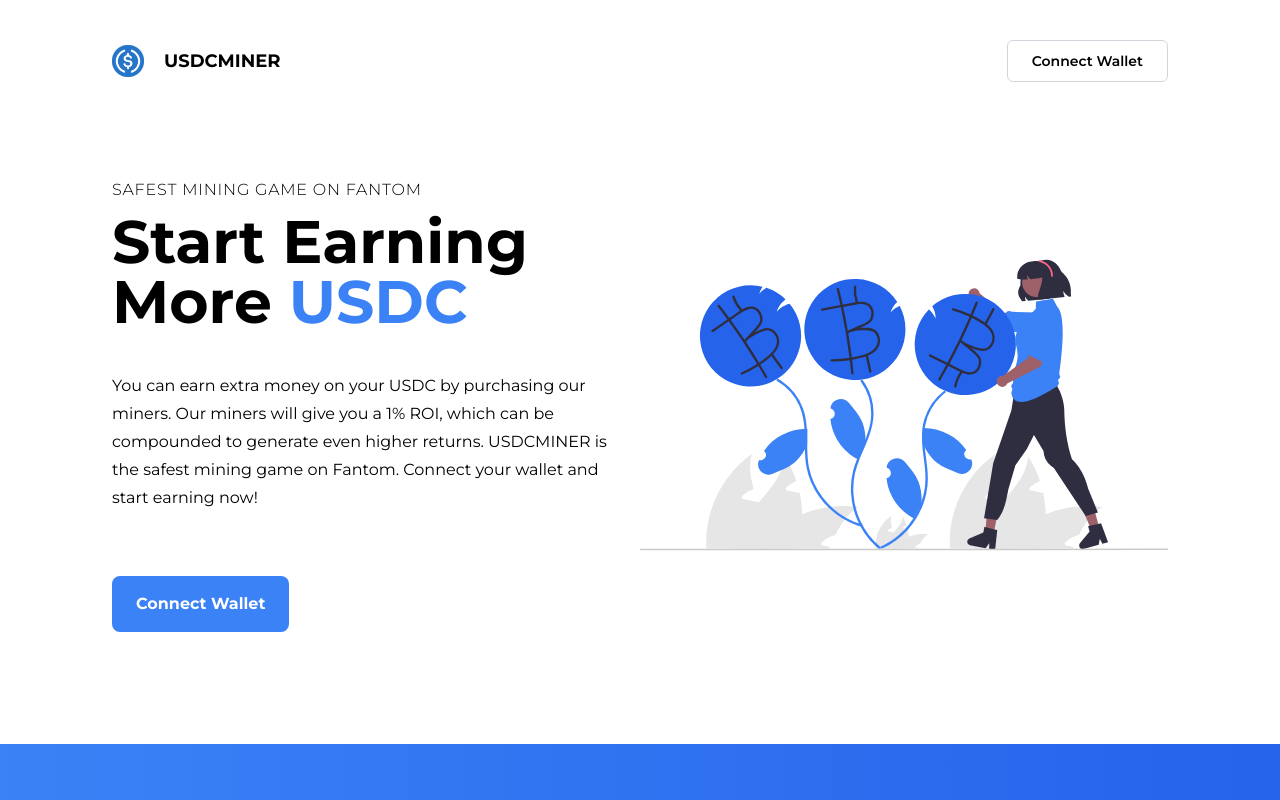
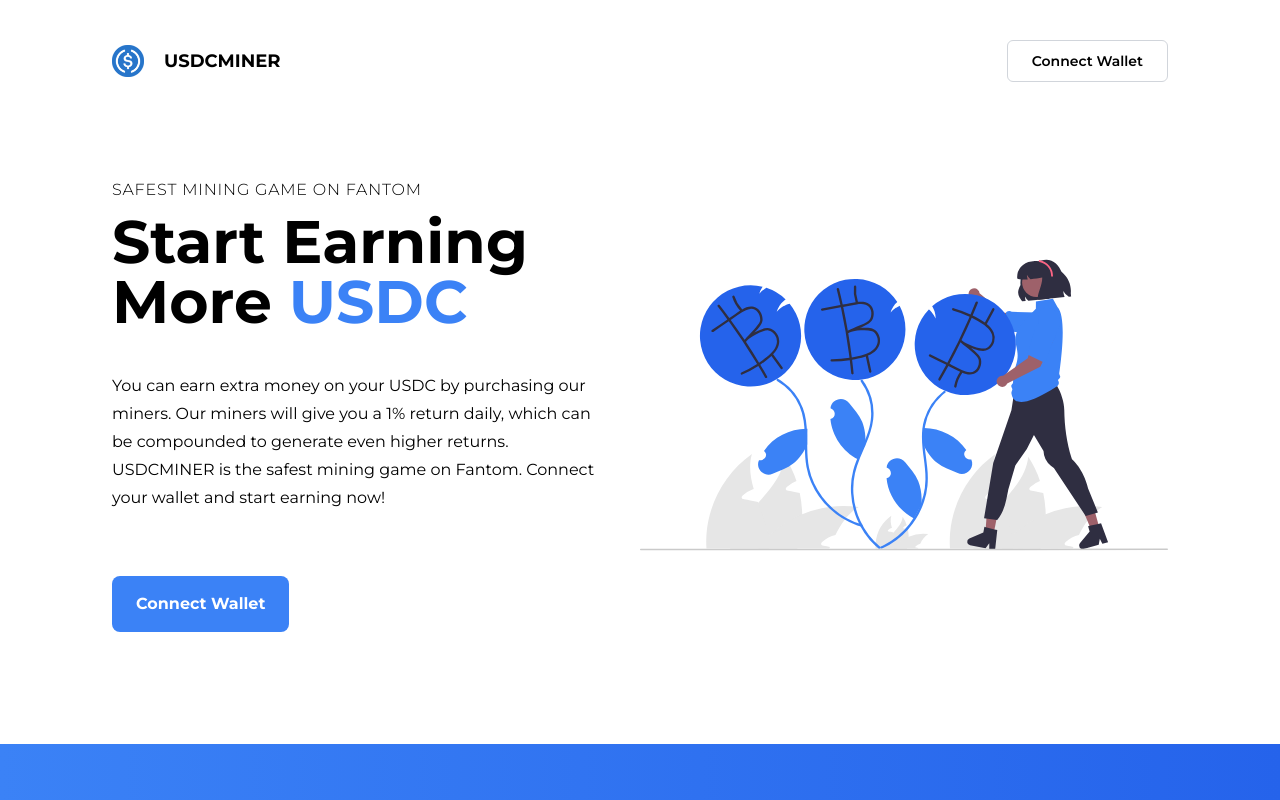
Before and after one commit to ZackyTalib/usdcminer, a Next.js app: page / in a window 1280 px wide. Shown: the top 800 px of the page. Built offline with nearby package versions, Linux system fonts and the light colour scheme.

Commit message:
changed hero text and dashboard button

```diff
--- a/pages/index.tsx
+++ b/pages/index.tsx
@@ -11,7 +11,7 @@ function Header(props: { walletConnected: boolean, connectWallet: () => void })
         <img src="/images/logo.png" className="w-8 h-8 cursor-pointer" onClick={() => window.location.href = "/"} />
         <h2 className="font-bold text-lg ml-5">USDCMINER</h2>
       </div>
-      <a onClick={props.walletConnected ? () => window.location.href = "#dashboard" : () => props.connectWallet()} className="hidden sm:block cursor-pointer hover:scale-105 transition-all font-semibold text-sm p-2.5 pl-6 pr-6 border border-gray-300 rounded-md">{props.walletConnected ? "Goto Dashboard" : "Connect Wallet"}</a>
+      <a onClick={props.walletConnected ? () => window.location.href = "#dashboard" : () => props.connectWallet()} className="hidden sm:block cursor-pointer hover:scale-105 transition-all font-semibold text-sm p-2.5 pl-6 pr-6 border border-gray-300 rounded-md">{props.walletConnected ? "Dashboard" : "Connect Wallet"}</a>
     </header>
   )
 }
@@ -23,7 +23,7 @@ function Hero(props: { walletConnected: boolean, connectWallet: () => void }) {
         <h3 className="mb-2.5 tracking-wider font-light">SAFEST MINING GAME ON FANTOM</h3>
         <h1 className="font-bold text-5xl sm:text-6xl">Start Earning More <span className="text-blue-500">USDC</span></h1>
         <p className="mt-10 leading-7">
-          You can earn extra money on your USDC by purchasing our miners. Our miners will give you a 1% ROI, which can be compounded to generate even higher returns. USDCMINER is the safest mining game on Fantom. Connect your wallet and start earning now!
+          You can earn extra money on your USDC by purchasing our miners. Our miners will give you a 1% return daily, which can be compounded to generate even higher returns. USDCMINER is the safest mining game on Fantom. Connect your wallet and start earning now!
         </p>
         <button onClick={props.walletConnected ? () => window.location.href = "#dashboard" : () => props.connectWallet()} className="mt-16 w-fit transition-all hover:scale-105 pl-6 pr-6 rounded-lg bg-blue-500 text-white font-bold p-4">{props.walletConnected ? "Goto Dashboard" : "Connect Wallet"}</button>
       </div>
@@ -289,7 +289,7 @@ function Footer(props: { walletConnected: boolean, connectWallet: () => void })
         <p className="text-sm mt-12">Copyright © 2022 USDCMINER</p>
       </header>
       <FooterLinks />
-      <a onClick={props.walletConnected ? () => window.location.href = "#dashboard" : () => props.connectWallet()} className="hidden md:block text-center h-fit cursor-pointer hover:scale-105 transition-all font-semibold text-sm p-2.5 pl-6 pr-6 border border-gray-300 rounded-md">{props.walletConnected ? "Goto Dashboard" : "Connect Wallet"}</a>
+      <a onClick={props.walletConnected ? () => window.location.href = "#dashboard" : () => props.connectWallet()} className="hidden md:block text-center h-fit cursor-pointer hover:scale-105 transition-all font-semibold text-sm p-2.5 pl-6 pr-6 border border-gray-300 rounded-md">{props.walletConnected ? "Dashboard" : "Connect Wallet"}</a>
     </footer>
   )
 }
```
